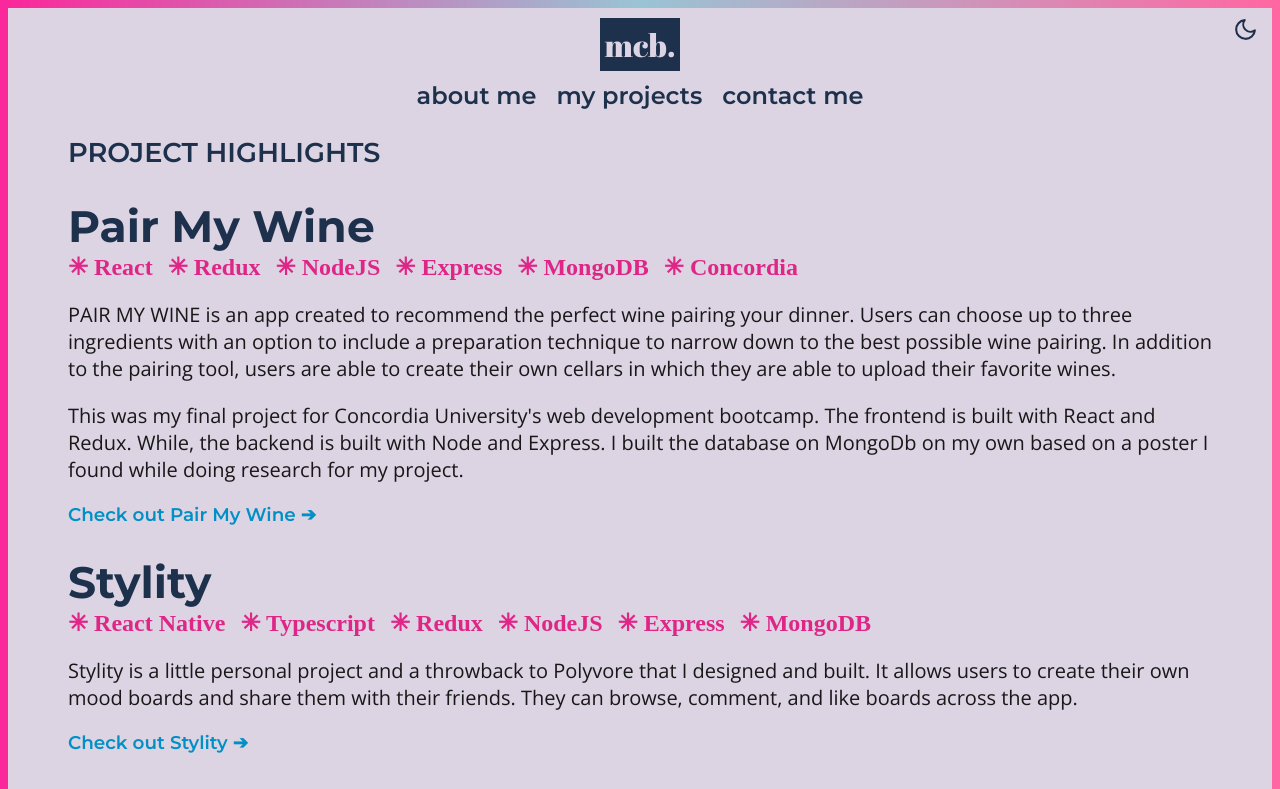
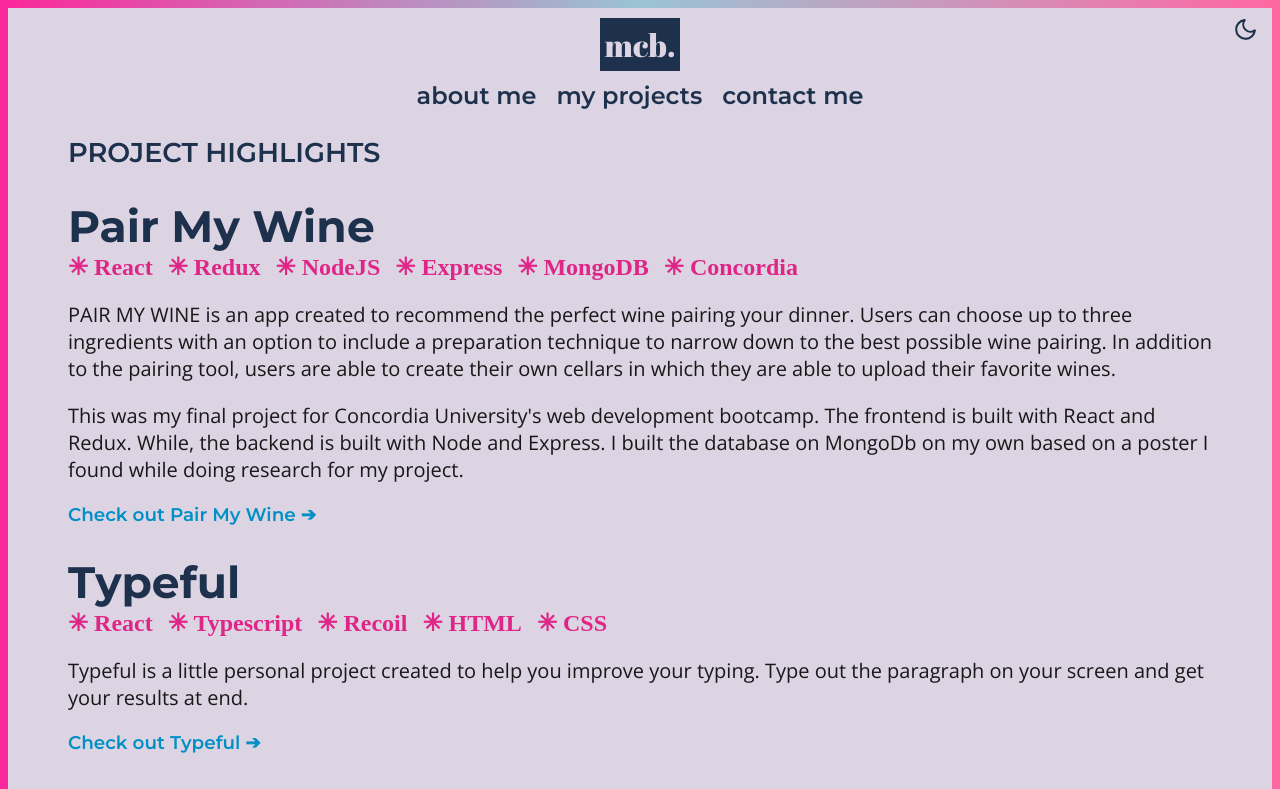
Before and after one commit to mallorybelgica/portfolio-mcbcreative, a React (Create React App) app in the folder client/: page /projects in a window 1280 px wide. Shown: the top 789 px of the page. Built offline with nearby package versions, Linux system fonts and the light colour scheme.

Commit message:
added new project

```diff
--- a/client/src/projectsData.js
+++ b/client/src/projectsData.js
@@ -12,6 +12,15 @@ export const projects = [
       "Built and implemented cellar feature - users are able to save and access all their wines.",
     ],
     link: "https://pairmywine-app.netlify.app/",
+  },
+  {
+    name: "Typeful",
+    tools: ["React", "Typescript", "Recoil", "HTML", "CSS"],
+    description: [
+      "Typeful is a little personal project created to help you improve your typing. Type out the paragraph on your screen and get your results at end.",
+    ],
+    highlights: [],
+    link: "https://typeful.netlify.app/",
   },
   {
     name: "Stylity",
```
